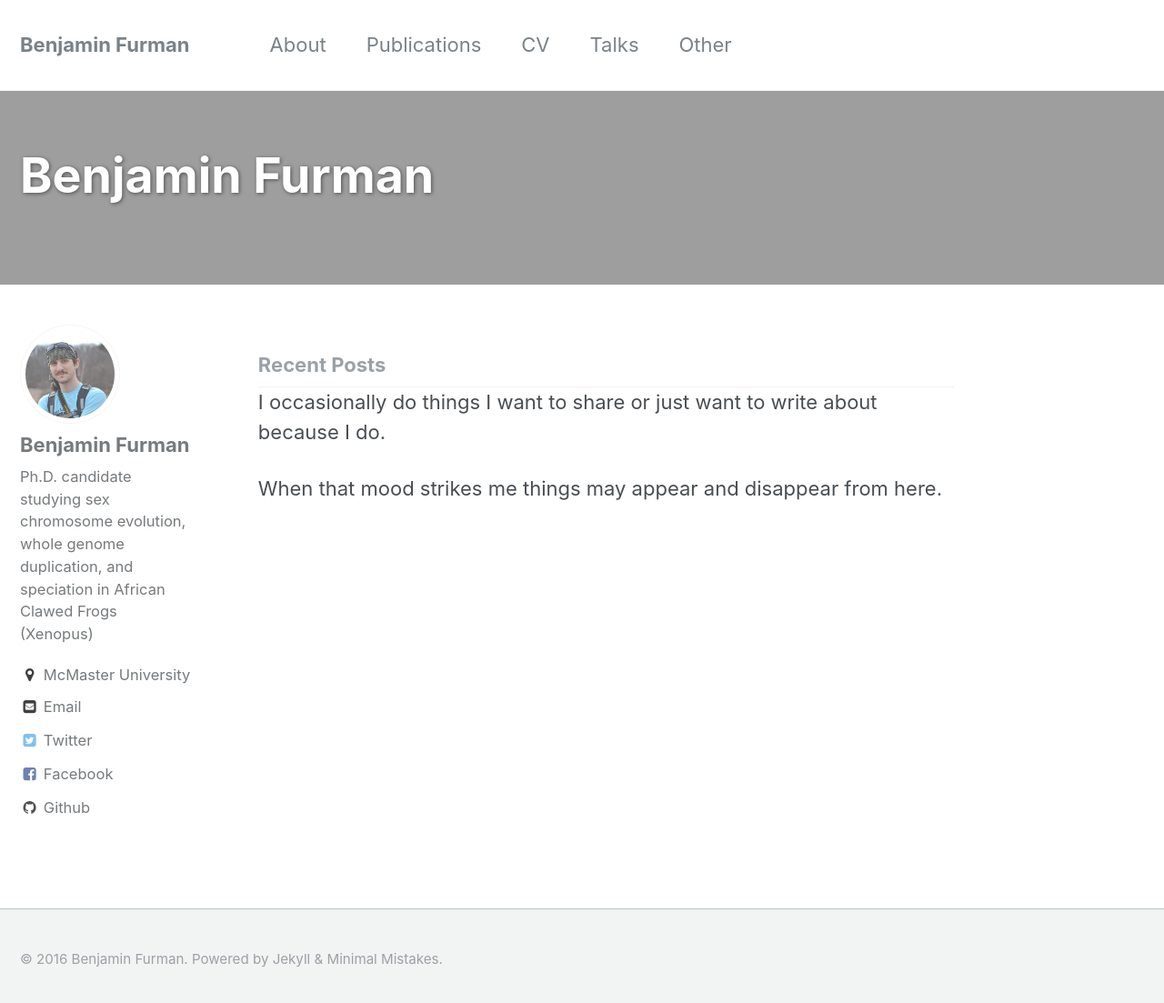
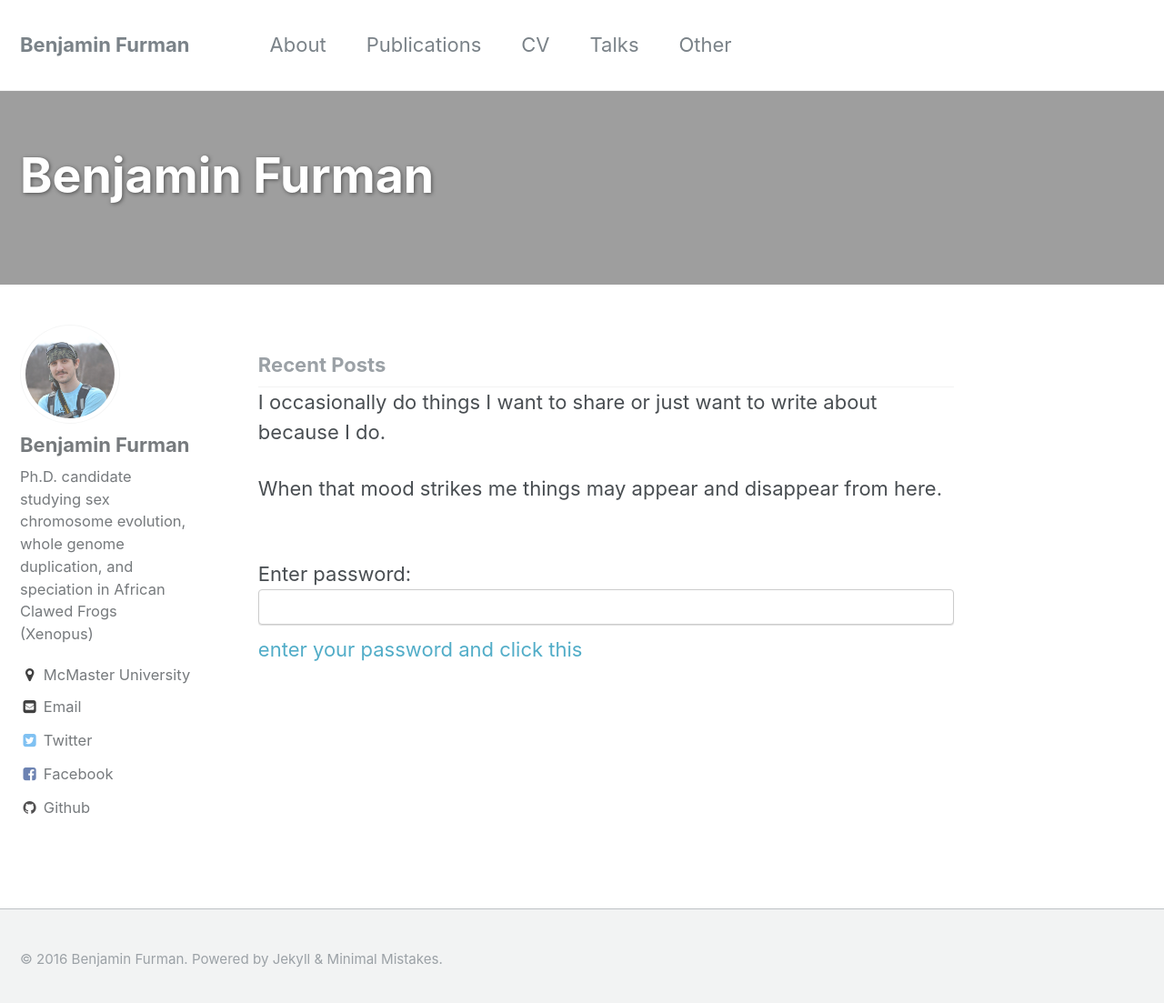
Before and after one commit to benjaminfurman/benjaminfurman.github.io, a Jekyll site: the page built from index.html, in a window 1280 px wide and 1111 px high. Shown: the top 1103 px of the window at 91% size. Built offline with Jekyll 4.4.1, drawn with Linux system fonts in a browser that asks for light colours; the list of posts is cut into pages by our own code.

Commit message:
testing password protected page. Could use to have content just for me.

```diff
--- a/index.html
+++ b/index.html
@@ -21,3 +21,19 @@ title: "  "
 {% endfor %}
 
 {% include paginator.html %}
+
+
+<body>
+Enter password: <input id='password' type='text'  />
+<a href="www.xenben.com/_pages/test_protected" onclick="javascript:return validatePass()">enter your password and click this</a>
+<script>
+function validatePass(){
+    if(document.getElementById('password').value == 'yourBussinessCardPassword'){
+        return true;
+    }else{
+        alert('wrong password!!');
+        return false;
+    }
+}
+</script>
+</body>
```
Also changed, not shown: _pages/test_protected.md (added, +1 -0 lines).
